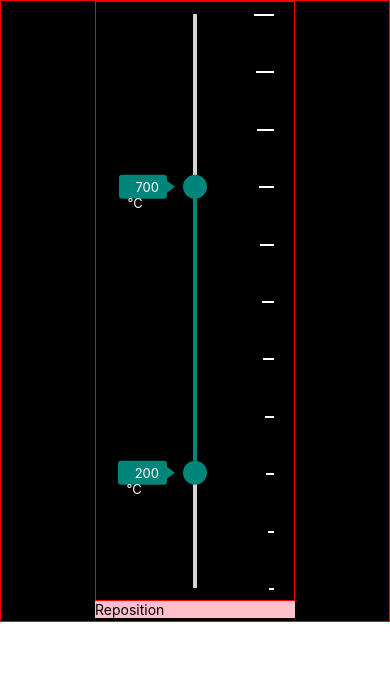
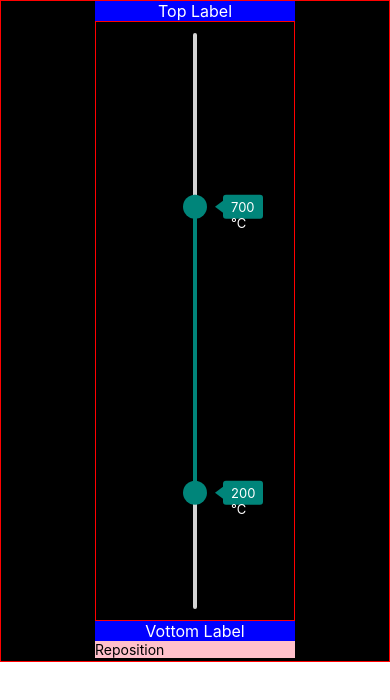
Before and after one commit to KailasMahavarkar/vertical-rheostat-rn, a React Native app: screen / in a window 390 px wide. Shown: the top 700 px of the page. Built offline with nearby package versions, Linux system fonts and the light colour scheme.

Commit message:
clean code

```diff
--- a/App.tsx
+++ b/App.tsx
@@ -4,8 +4,14 @@ import { SafeAreaView, View, Text, Pressable } from 'react-native';
 import VerticalRheostat from './VerticalRheostat/VerticalRheostat';
 import { linearAlgorithm, log10Algorithm } from './VerticalRheostat/algorithm';
 
-function Label({ value }) {
-    return <Text style={{ color: 'white', fontSize: 16 }}>{value}</Text>;
+function Label({ text }) {
+    return <View style={{
+        backgroundColor: 'blue',
+        justifyContent: 'center',
+        alignItems: 'center',
+    }}>
+        <Text style={{ color: 'white', fontSize: 16 }}>{text}</Text>
+    </View>;
 }
 
 function App(): React.JSX.Element {
@@ -34,26 +40,28 @@ function App(): React.JSX.Element {
         >
             <VerticalRheostat
                 handleSize={24}
-                handleDelta={0}
+                handleDelta={10}
                 rheostatWidth={200}
                 rheostatHeight={600}
 
-                tooltipPosition="left"
+                tooltipPosition="right"
                 tooltipTextSuffix=" °C"
 
                 minRange={minValue}
                 maxRange={maxValue}
                 algorithm={linearAlgorithm}
 
-                topLabel={<Label value={topValue} />}
-                bottomLabel={<Label value={bottomValue} />}
+                topLabel={<Label text="Top Label" />}
+                bottomLabel={<Label text="Vottom Label" />}
 
                 showSnapLines={true}
-                shouldSnap={true}
+                shouldSnap={false}
                 snappingPoints={[minValue, 100, 200, 300, 400, 500, 600, 700, 800, 900, maxValue]}
 
                 topHandleValue={topValue}
                 bottomHandleValue={bottomValue}
+
+                tooltipFloatPrecision={0}
 
                 labelStyles={{
                     backgroundColor: 'yellow',
--- a/VerticalRheostat/VerticalRheostat.tsx
+++ b/VerticalRheostat/VerticalRheostat.tsx
@@ -1,7 +1,7 @@
 import React, { useCallback, useEffect, useRef, useState } from 'react';
 import { StyleSheet, View, Text, Animated, PanResponder } from 'react-native';
 import { linearAlgorithm } from './algorithm';
-import { jslog, clampRange, offsetToPercentage, percentToRheostatSize, offsetToRheostatSize } from './utils';
+import { clampRange, offsetToPercentage, percentToRheostatSize, offsetToRheostatSize } from './utils';
 import propTypes from 'prop-types';
 
 const CONSTANTS = {
@@ -10,20 +10,40 @@ const CONSTANTS = {
 };
 
 const PropTypes = {
+    /* The value of the top handle */
     topHandleValue: propTypes.number,
+    /* The value of the bottom handle */
     bottomHandleValue: propTypes.number,
-    minRange: propTypes.number,
-    maxRange: propTypes.number,
+    /* The minimum range value */
+    minRange: propTypes.number.isRequired,
+    /* The maximum range value */
+    maxRange: propTypes.number.isRequired,
+    /* The size of the handle(circle) */
     handleSize: propTypes.number,
+    /* when delta is 0 both handle overlap completely, when delta equals handleSize both handle will never overlap(in terms of UI)  */
+    handleDelta: propTypes.number,
+    /* The algorithm to be used */
     algorithm: propTypes.object,
-    rheostatWidth: propTypes.number,
+    /* The width of the rheostat */
+    rheostatWidth: propTypes.number.isRequired,
+    /* The height of the rheostat */
+    rheostatHeight: propTypes.number,
+    /* The snapping points (should be valid number between minRange and maxRange inclusive) */
     snappingPoints: propTypes.array,
-    rheostatHeight: propTypes.number,
+    /* The suffix of the tooltip text */
     tooltipTextSuffix: propTypes.string,
+    /* The position of the tooltip */
     tooltipPosition: propTypes.string,
+    /* The float precision of the tooltip */
+    tooltipFloatPrecision: propTypes.number,
+    /* The show snap lines */
     showSnapLines: propTypes.bool,
-    handleDelta: propTypes.number,
+    /* Should snap to the snapping points */
     shouldSnap: propTypes.bool,
+    /* The top label */
+    topLabel: propTypes.node,
+    /* The bottom label */
+    bottomLabel: propTypes.node,
 };
 
 
@@ -82,7 +102,14 @@ const styles = StyleSheet.create({
 })
 
 
-function ToolTip({ value, handleSize, position, suffix, diff }) {
+function ToolTip({
+    value = 0,
+    handleSize = 24,
+    position = 'left',
+    suffix = '',
+    diff = 0,
+    floatPrecision = 0,
+}) {
     const dynamicStyles = StyleSheet.create({
         tooltipTop: {
             backgroundColor: '#00857a',
@@ -104,15 +131,15 @@ function ToolTip({ value, handleSize, position, suffix, diff }) {
         <Animated.View style={dynamicStyles.tooltipTop}>
             <Text style={styles.toolTipText}>
                 {
-                    position === 'left' && (
+                    position === 'left' && diff > 0 && (
                         <Text style={styles.tooltipTransparentText}>
                             {'0'.repeat(diff)}
                         </Text>
                     )
                 }
-                {`${Math.round(value)} ${suffix}`}
+                {`${Number(value.toString()).toFixed(floatPrecision)} ${suffix}`}
                 {
-                    position === 'right' && (
+                    position === 'right' && diff > 0 && (
                         <Text style={styles.tooltipTransparentText}>
                             {'0'.repeat(diff)}
                         </Text>
@@ -123,8 +150,6 @@ function ToolTip({ value, handleSize, position, suffix, diff }) {
         </Animated.View>
     );
 }
-
-
 
 function VerticalRheostat({
     topHandleValue = 0,
@@ -141,6 +166,9 @@ function VerticalRheostat({
     showSnapLines = false,
     handleDelta = 20,
     shouldSnap = false,
+    topLabel = React.Fragment,
+    bottomLabel = React.Fragment,
+    tooltipFloatPrecision = 0,
 }) {
     const rheostatSize = rheostatHeight - handleSize;
     const animatedOffsetTop = useRef(new Animated.Value(0)).current;
@@ -153,6 +181,8 @@ function VerticalRheostat({
         algorithm.getPosition(point, minRange, maxRange)
     );
     const [filledBarHeight, setFilledBarHeight] = useState(0);
+    const [activeHandle, setActiveHandle] = useState('top');
+    const [isDragging, setIsDragging] = useState(false);
 
     const getValues = useCallback(() => {
         const topOffset = animatedOffsetTop.__getValue();
@@ -256,6 +286,8 @@ function VerticalRheostat({
         }
         const { barFilledPercent } = getValues();
         setFilledBarHeight(percentToRheostatSize(rheostatSize, barFilledPercent));
+
+        setIsDragging(true);
     }
 
     function onPanEnd(panType, event, gestureState) {
@@ -266,6 +298,8 @@ function VerticalRheostat({
             const clampOffset = getClampOffsetBottom(lastOffsetBottom.current + gestureState.dy);
             lastOffsetBottom.current = -clampOffset;
         }
+
+        setIsDragging(false);
     }
 
     // calculate the filled bar height on initial render
@@ -297,7 +331,7 @@ function VerticalRheostat({
         lastOffsetTop.current = offsetFromTop;
         setCurrentTopValue(topHandleValue);
 
-        // // re-calculate the filled bar height
+        // re-calculate the filled bar height
         const { barFilledPercent } = getValues();
         setFilledBarHeight(percentToRheostatSize(rheostatSize, barFilledPercent));
     }, [topHandleValue]);
@@ -307,6 +341,9 @@ function VerticalRheostat({
         PanResponder.create({
             onStartShouldSetPanResponder: () => true, // Respond to touch events
             onMoveShouldSetPanResponder: () => true, // Continue responding when moving
+            onPanResponderGrant: () => {
+                setActiveHandle(panType);
+            },
             onPanResponderMove: (event, gestureState) => onPanMove(panType, event, gestureState),
             onPanResponderRelease: (event, gestureState) => onPanEnd(panType, event, gestureState),
             onPanResponderTerminate: (event, gestureState) => onPanEnd(panType, event, gestureState),
@@ -315,8 +352,8 @@ function VerticalRheostat({
     const panResponderTop = useRef(createPanResponder('top')).current;
     const panResponderBottom = useRef(createPanResponder('bottom')).current;
     const maxWidthLength = maxRange.toString().length;
-    const topValueDiff = maxWidthLength - currentTopValue.toString().length;
-    const bottomValueDiff = maxWidthLength - currentBottomValue.toString().length;
+    const topValueDiff = maxWidthLength - parseInt(currentTopValue.toString(), 10).toString().length;
+    const bottomValueDiff = maxWidthLength - parseInt(currentBottomValue.toString(), 10).toString().length;
 
 
     const dynamicStyles = StyleSheet.create({
@@ -358,10 +395,27 @@ function VerticalRheostat({
             backgroundColor: '#00857a',
             width: handleSize,
             height: handleSize,
+            zIndex: 3,
         },
+
+        activeCircle: {
+            backgroundColor: 'red',
+            position: 'absolute',
+            opacity: 0.7,
+            zIndex: 2,
+            borderRadius: 500,
+            width: handleSize + 4,
+            height: handleSize + 4,
+            transform: [
+                { translateX: -2 },
+                { translateY: -2 }
+            ],
+        }
     });
 
     return (
+        <View>
+            {topLabel && topLabel}
             <View>
                 <View style={dynamicStyles.unFilledBar} />
                 <View>
@@ -401,6 +455,7 @@ function VerticalRheostat({
                         {...panResponderTop.panHandlers}
                         style={[
                             {
+                                zIndex: activeHandle === 'top' ? 1 : 0,
                                 transform: [
                                     { translateY: animatedOffsetTop || 0 },
                                 ],
@@ -414,6 +469,11 @@ function VerticalRheostat({
                         />
 
                         <View style={dynamicStyles.circle} />
+                        {
+                            isDragging && activeHandle === 'top' && (
+                                <View style={dynamicStyles.activeCircle} />
+                            )
+                        }
 
                         <View
                             style={[
@@ -432,6 +492,7 @@ function VerticalRheostat({
                                 position={tooltipPosition}
                                 suffix={tooltipTextSuffix}
                                 diff={topValueDiff}
+                                floatPrecision={tooltipFloatPrecision}
                             />
                         </View>
                     </Animated.View>
@@ -442,13 +503,21 @@ function VerticalRheostat({
                         {...panResponderBottom.panHandlers}
                         style={[
                             {
+                                zIndex: activeHandle === 'bottom' ? 1 : 0,
                                 transform: [
                                     { translateY: animatedOffsetBottom || 0 },
                                 ],
                             },
                         ]}
                     >
+
                         <View style={dynamicStyles.circle} />
+                        {
+                            isDragging && activeHandle === 'bottom' && (
+                                <View style={dynamicStyles.activeCircle} />
+                            )
+                        }
+
 
                         <View
                             style={[
@@ -467,12 +536,15 @@ function VerticalRheostat({
                                 position={tooltipPosition}
                                 suffix={tooltipTextSuffix}
                                 diff={bottomValueDiff}
+                                floatPrecision={tooltipFloatPrecision}
                             />
                         </View>
                     </Animated.View>
 
                 </View>
             </View >
+            {bottomLabel && bottomLabel}
+        </View>
 
     );
 }
--- a/VerticalRheostat/algorithm.ts
+++ b/VerticalRheostat/algorithm.ts
@@ -1,12 +1,8 @@
 export const linearAlgorithm = {
-
     getPosition(value, min, max) {
-        'worklet';
         return ((value - min) / (max - min)) * 100;
     },
-
     getValue(positionPercent, min, max) {
-        'worklet';
         const decimal = positionPercent / 100;
         if (positionPercent === 0) {
             return min;
@@ -19,28 +15,16 @@ export const linearAlgorithm = {
 }
 export const log10Algorithm = {
     getValue: (position, minRange, maxRange) => {
-        'worklet';
-        // Normalize position from 0-100 to 0-1
         const normalizedPosition = position / 100;
-
-        // Logarithmic scale calculations
-        const logMin = Math.log10(minRange + 1);  // Use log10(min + 1) to avoid log10(0)
-        const logMax = Math.log10(maxRange + 1);  // Use log10(max + 1) to avoid log10(0)
-
-        // Calculate the logarithmic value for the normalized position
+        const logMin = Math.log10(minRange + 1);
+        const logMax = Math.log10(maxRange + 1);
         const logValue = logMin + normalizedPosition * (logMax - logMin);
-
-        // Convert back from log scale to the actual value
-        return Math.pow(10, logValue) - 1;  // Subtract 1 to offset the +1 added above
+        return Math.pow(10, logValue) - 1;
     },
     getPosition: (value, minRange, maxRange) => {
-        'worklet';
-        // Convert value to log scale
         const logMin = Math.log10(minRange + 1);
         const logMax = Math.log10(maxRange + 1);
-        const logValue = Math.log10(value + 1);  // Convert value to logarithmic scale
-
-        // Normalize back to a position between 0-100
+        const logValue = Math.log10(value + 1);
         return ((logValue - logMin) / (logMax - logMin)) * 100;
     }
 };
--- a/VerticalRheostat/utils.ts
+++ b/VerticalRheostat/utils.ts
@@ -1,3 +1,4 @@
+import { linearAlgorithm } from './algorithm';
 
 // Convert the offset(distance) to a percentage
 export const offsetToPercentage = (rheostatSize, offset) => {
@@ -21,4 +22,48 @@ export const offsetToRheostatSize = (rheostatSize, offset) => {
 
 export function jslog(...args) {
     console.log(JSON.stringify(args, null, 2));
+}
+
+export const floatToInt = (value) => {
+    return parseInt(value, 10);
 };
+
+export const tintColor = (color = '', percent = 10) => {
+    // Convert hex to RGB
+    let r = parseInt(color.substring(1, 3), 16);
+    let g = parseInt(color.substring(3, 5), 16);
+    let b = parseInt(color.substring(5, 7), 16);
+
+    // Calculate new RGB values
+    r = Math.round(r + ((255 - r) * percent) / 100);
+    g = Math.round(g + ((255 - g) * percent) / 100);
+    b = Math.round(b + ((255 - b) * percent) / 100);
+
+    // Convert RGB back to hex
+    const newColor =
+        '#' + ((1 << 24) + (r << 16) + (g << 8) + b).toString(16).slice(1).toUpperCase();
+
+    return newColor;
+};
+
+
+export const checkAlgorithm = (minRange = 0, maxRange = 1000, algorithm = linearAlgorithm, snapPoints = []) => {
+    const tolerance = 0.0001;
+    let allTestsPassed = true;
+
+    snapPoints.forEach(({ value }) => {
+        const position = algorithm.getPosition(value, minRange, maxRange);
+        const calculatedValue = algorithm.getValue(position, minRange, maxRange);
+        const isWithinTolerance = Math.abs(calculatedValue - value) < tolerance;
+
+        if (isWithinTolerance) {
+            console.log(`Test Passed for value: ${value} with range [${minRange}, ${maxRange}]`);
+        } else {
+            console.error(`Test Failed for value: ${value} with range [${minRange}, ${maxRange}]`);
+            console.error(`Expected: ${value}, but got: ${calculatedValue}`);
+            allTestsPassed = false;
+        }
+    });
+
+    return allTestsPassed;
+};
```
Lines whose indentation alone changed are shown as unchanged.
